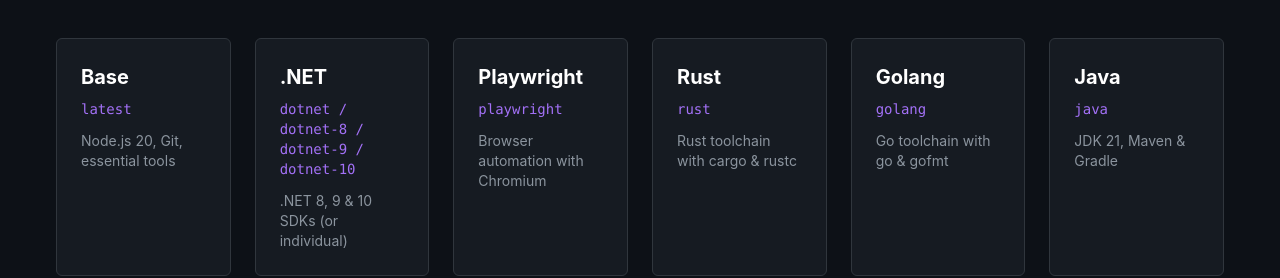
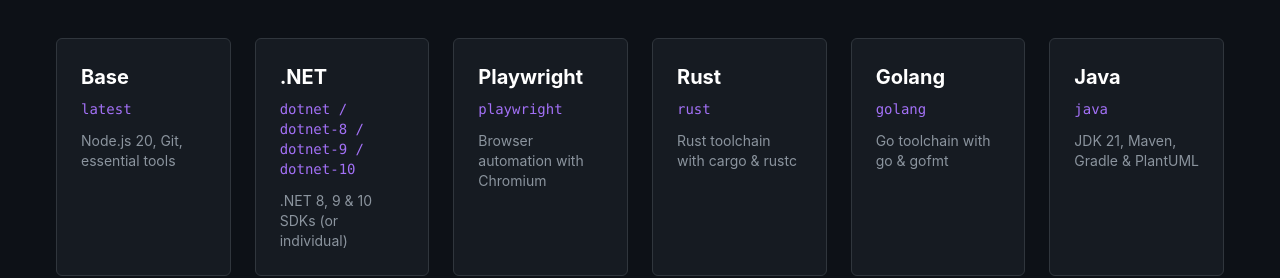
Before and after one commit to GordonBeeming/copilot_here-site, a React (Vite) app: page / in a window 1280 px wide. Shown: the part 2040-2318 px from the top of the page. Built offline with nearby package versions, Linux system fonts and the light colour scheme; no server answers.

Commit message:
fix: Add PlantUML to Java image card description (#7)
Co-authored-by: Claude Opus 4.6 (1M context) <noreply@anthropic.com>
Co-authored-by: GitButler <gitbutler@gitbutler.com>

```diff
--- a/src/App.jsx
+++ b/src/App.jsx
@@ -379,7 +379,7 @@ function App() {
                 <h3 className="text-xl font-bold mb-2 text-white">Java</h3>
                 <code className="text-sm block mb-3 text-[var(--accent-secondary)]">java</code>
                 <p className="text-sm text-[var(--text-secondary)]">
-                  JDK 21, Maven & Gradle
+                  JDK 21, Maven, Gradle & PlantUML
                 </p>
               </div>
             </div>
```
